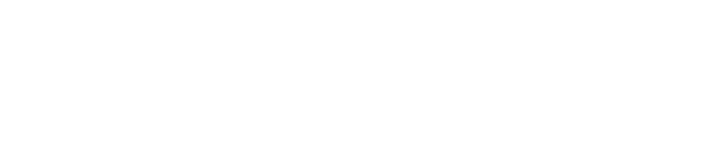
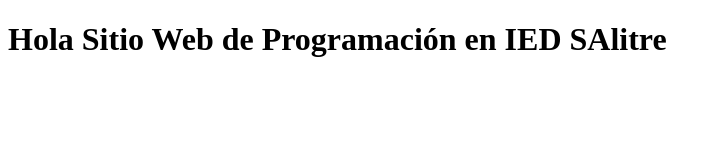
Before and after one commit to Alejosbar/efectos-pro-ied-el-carmen-salite, a plain HTML site: page index.html in a window 1280 px wide. Shown: the whole page, without its empty margins (0-721 px from the left). Drawn offline with Linux system fonts and the light colour scheme.

Commit message:
Actualización automática de clase

```diff
--- a/index.html
+++ b/index.html
@@ -6,6 +6,6 @@
     <title>Efectos Pro</title>
 </head>
 <body>
-
+    <h1>Hola Sitio Web de Programación en IED SAlitre</h1>
 </body>
 </html>
```
